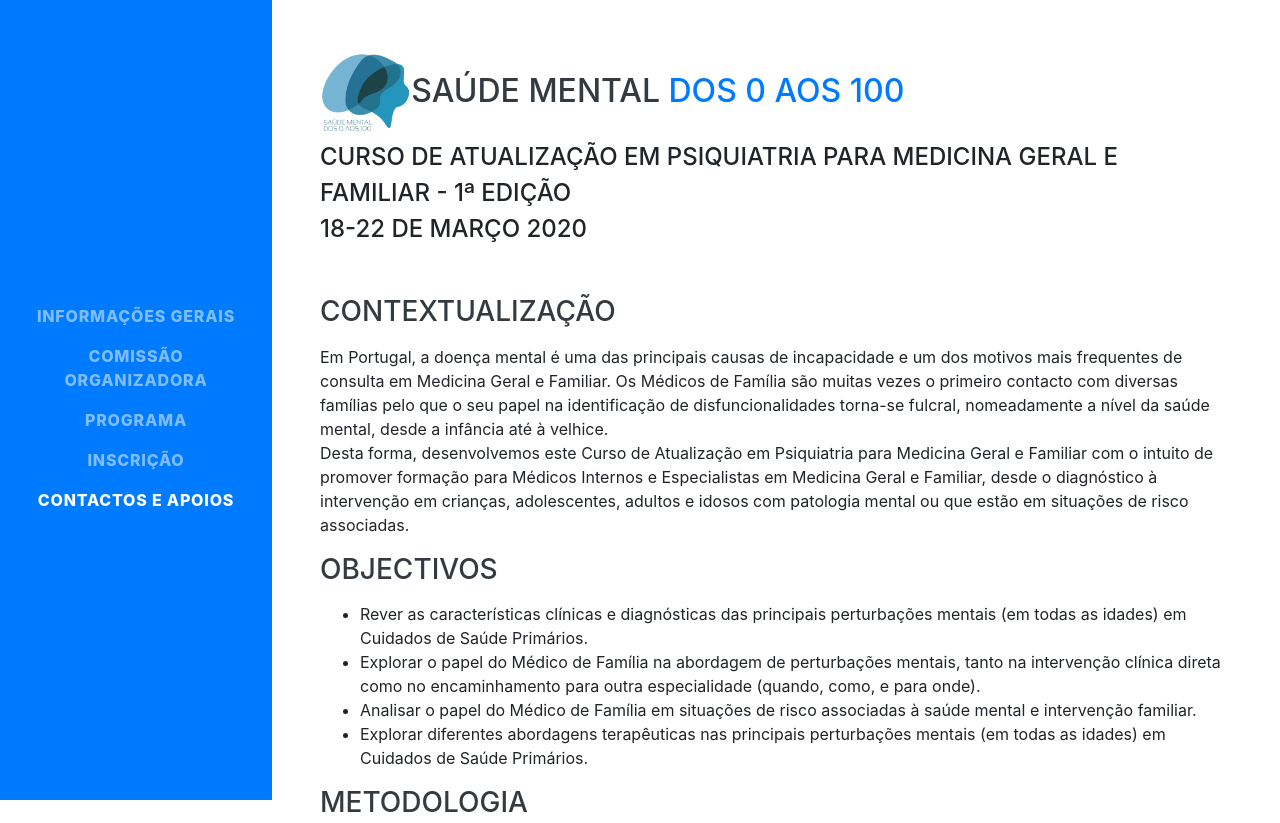
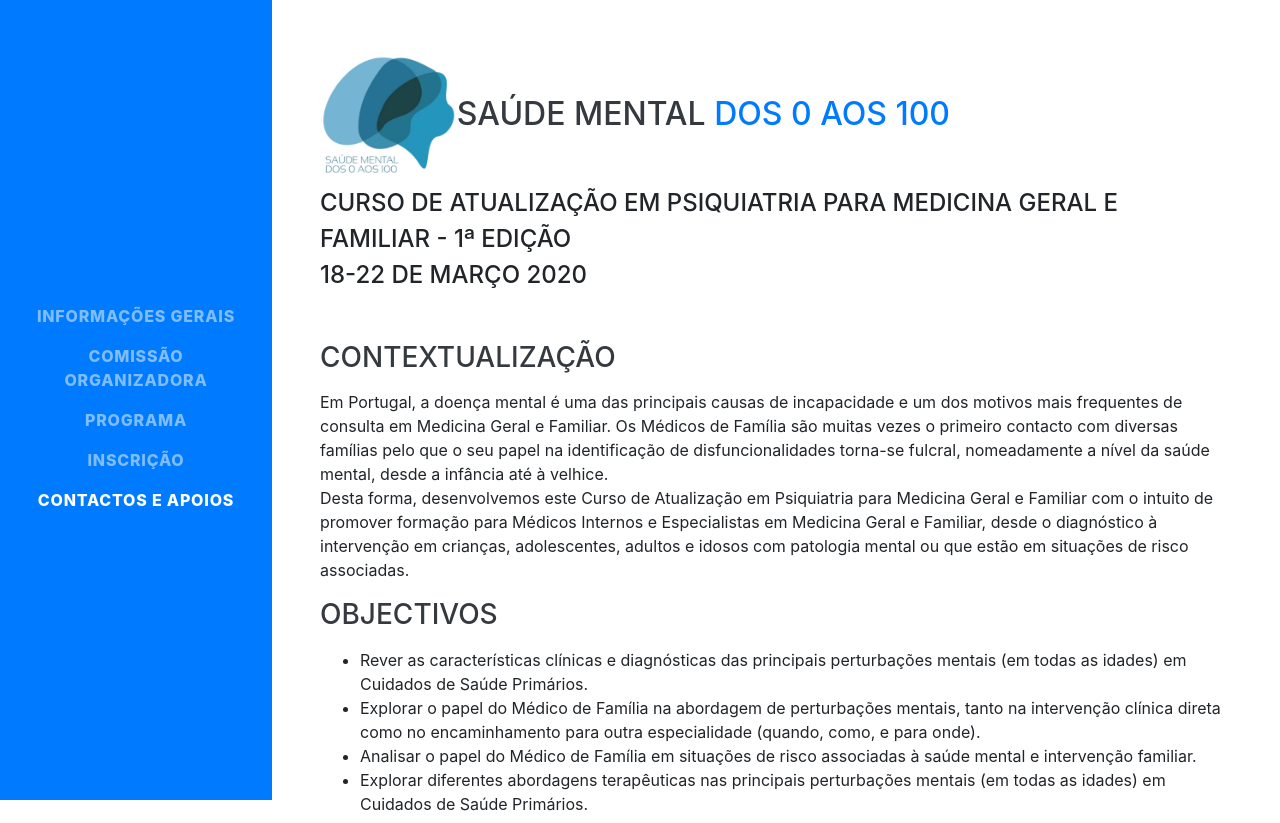
Before and after one commit to tomascarvalho/tomascarvalho.github.io, a website with bundled scripts: page index.html in a window 1280 px wide. Shown: the top 823 px of the page. Built offline with nearby package versions, Linux system fonts and the light colour scheme; a web font is replaced by a local one.

Commit message:
Update index.html

```diff
--- a/index.html
+++ b/index.html
@@ -66,7 +66,7 @@
 
     <section class="resume-section p-3 p-lg-5 d-flex align-items-center" id="about">
       <div class="w-100">
-        <h2 class="mb-0"> <img src="favicon.png" style="width:10%; height:auto;" alt="Logo 0 aos 100"/>Saúde Mental
+        <h2 class="mb-0"> <img src="favicon.png" style="width:15%; height:auto;" alt="Logo 0 aos 100"/>Saúde Mental
           <span class="text-primary">Dos 0 Aos 100</span>
         </h2>
         <div class="subheading mb-5">Curso de Atualização em Psiquiatria para Medicina Geral e Familiar - 1ª edição<br>18-22 de Março 2020
```
